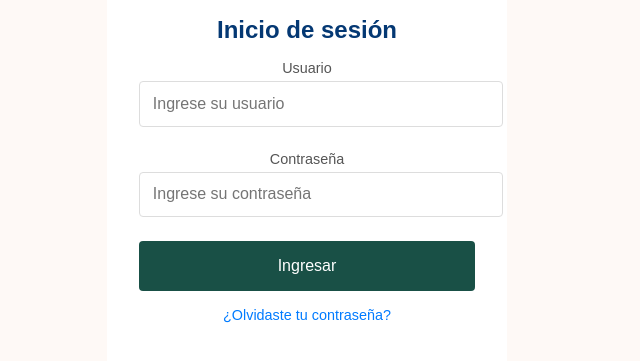
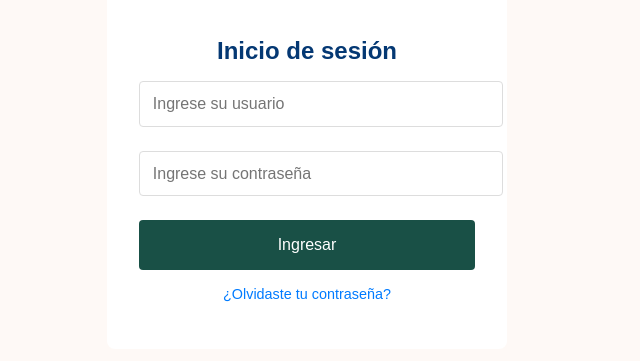
Before and after one commit to SafeWare-6969AC/SafeWare-Frontend, a plain HTML site: page index.html in a window 1280 px wide. Shown: the part 303-664 px from the top of the page, without its empty margins (333-973 px from the left). Drawn offline with Linux system fonts and the light colour scheme; a web font is replaced by a local one.

Commit message:
se agrego primera vista del login

```diff
--- a/index.html
+++ b/index.html
@@ -23,11 +23,11 @@
             <h2>Inicio de sesión</h2>
             <form action="#" method="POST">
                 <div class="input-group">
-                    <label for="username">Usuario</label>
+
                     <input type="text" id="username" name="username" placeholder="Ingrese su usuario" required>
                 </div>
                 <div class="input-group">
-                    <label for="password">Contraseña</label>
+
                     <input type="password" id="password" name="password" placeholder="Ingrese su contraseña" required>
                 </div>
                 <button href='views/dashb.html' type="submit" class="btn">Ingresar</button>
```
